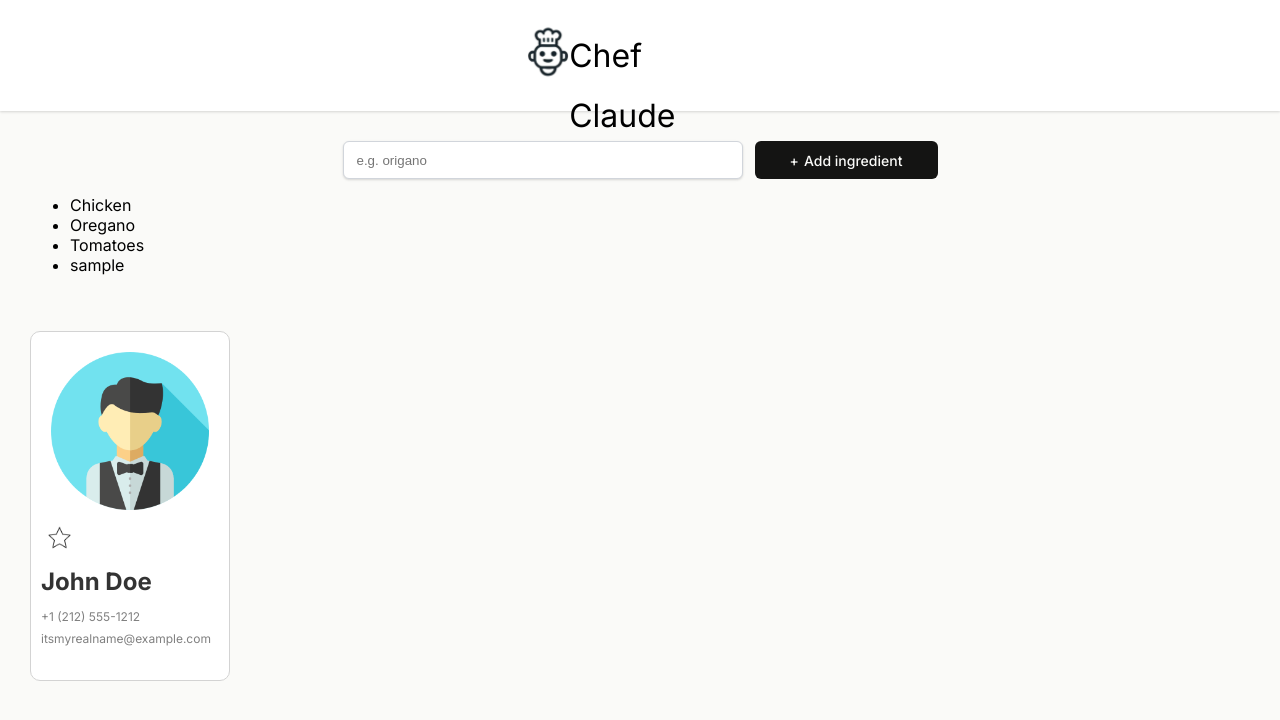
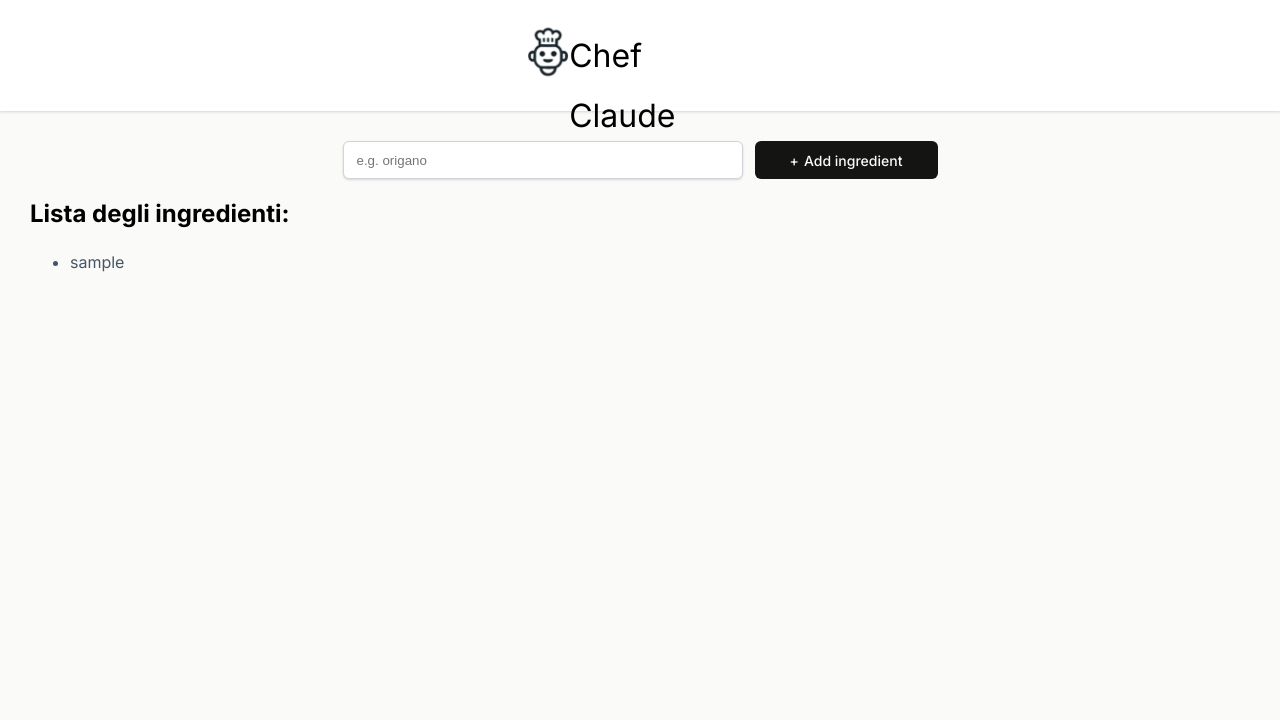
Before and after one commit to Astaneta/chef-claude, a React (Vite) app: page / in a window 1280 px wide. Both pictures are taken after typing "Sample" into the empty fields and a click on the button "Add ingredient". Shown: the top 720 px of the page. Built offline with nearby package versions, Linux system fonts and the light colour scheme.

Commit message:
Refactor App component, remove Contact component, and add IngredientsList and GetRecipe components to Main

```diff
--- a/src/App.jsx
+++ b/src/App.jsx
@@ -1,14 +1,14 @@
 import Header from './components/Header.jsx';
 import Main from './pages/Main.jsx';
-import Contact from './components/Contact.jsx';
 
-export default function App() {
+function App() {
 
   return (
     <>
       <Header />
       <Main />
-      <Contact />
     </>
   )
 }
+
+export default App;
--- a/src/components/AddIngrediendsForm.jsx
+++ b/src/components/AddIngrediendsForm.jsx
@@ -1,15 +1,12 @@
 export default function AddIngredientsForm(props) {
 
-  const handleOnSubmit = (event) => {
-    event.preventDefault();
-    const formData = new FormData(event.currentTarget);
+  const handleSubmit = (formData) => {
     const newIngredient = formData.get("ingredientInput");
     props.onsubmit(newIngredient);
-    event.currentTarget.reset();
   }
 
   return (
-      <form className='add-ingredients-form' onSubmit={handleOnSubmit}>
+      <form className='add-ingredients-form' action={handleSubmit}>
         <input
           type="text"
           placeholder="e.g. origano"
--- a/src/components/Contact.jsx
+++ /dev/null
@@ -1,57 +0,0 @@
-import React from "react"
-import avatar from "../images/user.png"
-import starFilled from "../images/star-filled.png"
-import starEmpty from "../images/star-empty.png"
-
-export default function Contact() {
-    const [contact, setContact] = React.useState({
-        firstName: "John",
-        lastName: "Doe",
-        phone: "+1 (212) 555-1212",
-        email: "itsmyrealname@example.com",
-        isFavorite: false
-    })
-    /**
-     * Challenge: Fill in the values in the markup
-     * using the properties of our state object above
-     * (Ignore `isFavorite` for now)
-     */
-
-
-    let starIcon = contact.isFavorite ? starFilled : starEmpty
-
-    function toggleFavorite() {
-        console.log("Toggle Favorite")
-    }
-
-    return (
-        <main>
-            <article className="card">
-                <img
-                    src={avatar}
-                    className="avatar"
-                    alt="John Doe"
-                />
-                <div className="info">
-                    <button
-                        onClick={toggleFavorite}
-                        aria-pressed={false}
-                        className="favorite-button"
-                    >
-                        <img
-                            src={starIcon}
-                            alt="empty star icon"
-                            className="favorite"
-                        />
-                    </button>
-                    <h2 className="name">
-                        {contact.firstName} {contact.lastName}
-                    </h2>
-                    <p className="contact">{contact.phone}</p>
-                    <p className="contact">{contact.email}</p>
-                </div>
-
-            </article>
-        </main>
-    )
-}
--- /dev/null
+++ b/src/components/GetRecipe.jsx
@@ -0,0 +1,11 @@
+export default function GetRecipe() {
+    return (
+        <div className="get-recipe-container">
+            <div>
+                <h3>Ready for a recipe?</h3>
+                <p>Generate a recipe from your list of ingredients.</p>
+            </div>
+            <button>Get a recipe</button>
+        </div>
+    )
+}
--- /dev/null
+++ b/src/components/IngredientsList.jsx
@@ -0,0 +1,10 @@
+export default function IngredientsList(props) {
+    return (
+        <>
+        <h2>Lista degli ingredienti:</h2>
+        <ul className="ingredients-list">
+            {props.ingredients.map((ingr) => <li key={ingr}>{ingr}</li>)}
+        </ul>
+        </>
+    )
+}
--- a/src/index.css
+++ b/src/index.css
@@ -74,47 +74,44 @@
   margin-right: 5px;
 }
 
-
-.card {
-    background-color: white;
-    width: 200px;
-    border: 1px solid lightgray;
-    border-radius: 10px;
-    height: 350px;
+ul.ingredients-list {
+    margin-bottom: 48px;
 }
 
-.card .avatar {
-    width: 100%;
-    padding: 10%;
-    padding-bottom: 0;
+ul.ingredients-list > li {
+    color: #475467;
+    line-height: 28px;
 }
 
-.card .name {
-    margin-block: 13px;
-    color: #333333;
+.get-recipe-container {
+    display: flex;
+    justify-content: space-between;
+    align-items: center;
+    border-radius: 8px;
+    background: #F0EFEB;
+    padding: 10px 28px;
 }
 
-.card .info {
-    padding: 10px;
+.get-recipe-container h3 {
+    font-size: 1.125rem;
+    font-weight: 500;
+    line-height: 24px;
 }
 
-.card .favorite {
-    width: 25px;
+.get-recipe-container p {
+    color: #6B7280;
+    font-size: 0.875rem;
+    line-height: 20px;
+}
+
+.get-recipe-container button {
+    border: none;
+    border-radius: 6px;
+    background: #D17557;
+    box-shadow: 0px 1px 2px 0px rgba(0, 0, 0, 0.05);
+    color: #FAFAF8;
+    padding: 9px 17px;
+    font-family: Inter, sans-serif;
+    font-size: 0.875rem;
     cursor: pointer;
 }
-
-.card .contact {
-    font-size: 0.75rem;
-    color: gray;
-    margin-block: 7px;
-}
-
-.card .favorite-button {
-    border: none;
-    background: transparent;
-}
-
-.card .favorite-button:active {
-    transform: none;
-    box-shadow: none;
-}
--- a/src/pages/Main.jsx
+++ b/src/pages/Main.jsx
@@ -1,8 +1,10 @@
 import AddIngredientsForm from "../components/AddIngrediendsForm";
+import IngredientsList from "../components/IngredientsList";
+import GetRecipe from "../components/GetRecipe";
 import { useState } from 'react';
 
 export default function Main() {
-    const [ingredients, setIngredients] = useState(["Chicken", "Oregano", "Tomatoes"]);
+    const [ingredients, setIngredients] = useState([]);
 
     const addIngredient = (newIngredient) => {
         if (newIngredient) {
@@ -11,6 +13,7 @@
             alert("This ingredient is already in the list");
             return;
         }
+
         setIngredients(prevIngredients => [...prevIngredients, trimmedIngredient]);
         }
     };
@@ -18,9 +21,16 @@
     return (
         <main>
             <AddIngredientsForm onsubmit={addIngredient} />
-            <ul>
-            {ingredients.map((ingr) => <li key={ingr}>{ingr}</li>)}
-      </ul>
+            <section>
+                {
+                    ingredients.length > 0 &&
+                    <IngredientsList ingredients={ingredients}/>
+                }
+                {
+                    ingredients.length >= 3 &&
+                    <GetRecipe />
+                }
+            </section>
         </main>
     )
 }
```
